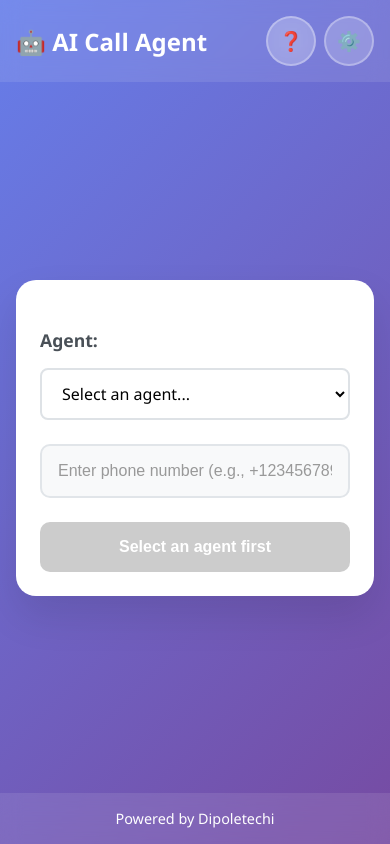
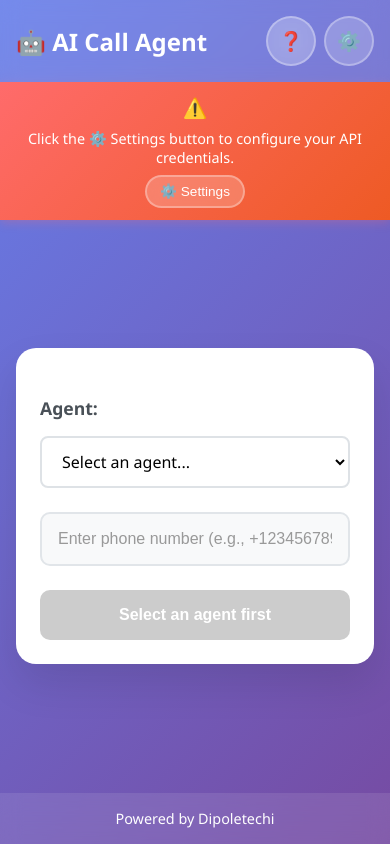
Before and after one commit to dipoletechi/AICallAgent, a React (Create React App) app in the folder frontend/: page / in a window 390 px wide. Built offline with nearby package versions, Linux system fonts and the light colour scheme; no server answers.

Commit message:
feat: add credentials notification banner and fix reset button to clear input fields

```diff
--- a/frontend/src/App.css
+++ b/frontend/src/App.css
@@ -734,6 +734,94 @@ body {
   cursor: not-allowed;
 }
 
+/* Credentials Notification Banner */
+.credentials-notification {
+  background: linear-gradient(135deg, #ff6b6b 0%, #ee5a24 100%);
+  color: white;
+  padding: 0.75rem 0;
+  text-align: center;
+  box-shadow: 0 2px 10px rgba(255, 107, 107, 0.3);
+  animation: slideDown 0.5s ease-out;
+}
+
+@keyframes slideDown {
+  from {
+    transform: translateY(-100%);
+    opacity: 0;
+  }
+  to {
+    transform: translateY(0);
+    opacity: 1;
+  }
+}
+
+.notification-content {
+  display: flex;
+  align-items: center;
+  justify-content: center;
+  gap: 0.75rem;
+  max-width: 1200px;
+  margin: 0 auto;
+  padding: 0 2rem;
+  flex-wrap: wrap;
+}
+
+.notification-icon {
+  font-size: 1.2rem;
+  animation: pulse 2s infinite;
+}
+
+@keyframes pulse {
+  0%, 100% {
+    transform: scale(1);
+  }
+  50% {
+    transform: scale(1.1);
+  }
+}
+
+.notification-text {
+  font-weight: 500;
+  font-size: 0.95rem;
+}
+
+.notification-settings-btn {
+  background: rgba(255, 255, 255, 0.2);
+  border: 2px solid rgba(255, 255, 255, 0.3);
+  border-radius: 25px;
+  padding: 0.5rem 1rem;
+  color: white;
+  font-weight: 500;
+  cursor: pointer;
+  transition: all 0.3s ease;
+  backdrop-filter: blur(10px);
+  font-size: 0.9rem;
+}
+
+.notification-settings-btn:hover {
+  background: rgba(255, 255, 255, 0.3);
+  border-color: rgba(255, 255, 255, 0.5);
+  transform: translateY(-1px);
+}
+
+@media (max-width: 768px) {
+  .notification-content {
+    flex-direction: column;
+    gap: 0.5rem;
+    padding: 0 1rem;
+  }
+
+  .notification-text {
+    text-align: center;
+    font-size: 0.9rem;
+  }
+
+  .notification-settings-btn {
+    padding: 0.4rem 0.8rem;
+    font-size: 0.85rem;
+  }
+}
+
 /* Help Button Styles */
 .help-toggle-button {
   background: rgba(255, 255, 255, 0.2);
--- a/frontend/src/App.tsx
+++ b/frontend/src/App.tsx
@@ -33,9 +33,35 @@ function App() {
     setIsHelpOpen(false);
   };
 
+  // Check if credentials are configured
+  const areCredentialsConfigured = () => {
+    const settings = userSettings;
+    return !!(settings.TWILIO_ACCOUNT_SID && settings.TWILIO_AUTH_TOKEN && settings.TWILIO_PHONE_NUMBER) ||
+           !!(settings.VAPI_API_KEY && settings.VAPI_ASSISTANT_ID && settings.VAPI_PHONE_NUMBER_ID);
+  };
+
   return (
     <div className="App">
       <Header onSettingsClick={handleSettingsClick} onHelpClick={handleHelpClick} />
+
+      {/* Credentials Notification Banner */}
+      {!areCredentialsConfigured() && (
+        <div className="credentials-notification">
+          <div className="notification-content">
+            <span className="notification-icon">⚠️</span>
+            <span className="notification-text">
+              Click the ⚙️ Settings button to configure your API credentials.
+            </span>
+            <button
+              className="notification-settings-btn"
+              onClick={handleSettingsClick}
+            >
+              ⚙️ Settings
+            </button>
+          </div>
+        </div>
+      )}
+
       <main className="main-content">
         <CallInterface
           onCallStatusChange={() => {}}
--- a/frontend/src/components/Settings.tsx
+++ b/frontend/src/components/Settings.tsx
@@ -38,7 +38,15 @@ const Settings: React.FC<SettingsProps> = ({ isOpen, onClose, onSettingsChange }
   };
 
   const handleReset = () => {
-    setSettings(loadSettings());
+    const emptySettings: UserSettings = {
+      TWILIO_ACCOUNT_SID: '',
+      TWILIO_AUTH_TOKEN: '',
+      TWILIO_PHONE_NUMBER: '',
+      VAPI_API_KEY: '',
+      VAPI_ASSISTANT_ID: '',
+      VAPI_PHONE_NUMBER_ID: '',
+    };
+    setSettings(emptySettings);
     setIsDirty(true);
   };
 
```
Also changed, not shown: 1 other file (tests, documents, lock files or other folders).
